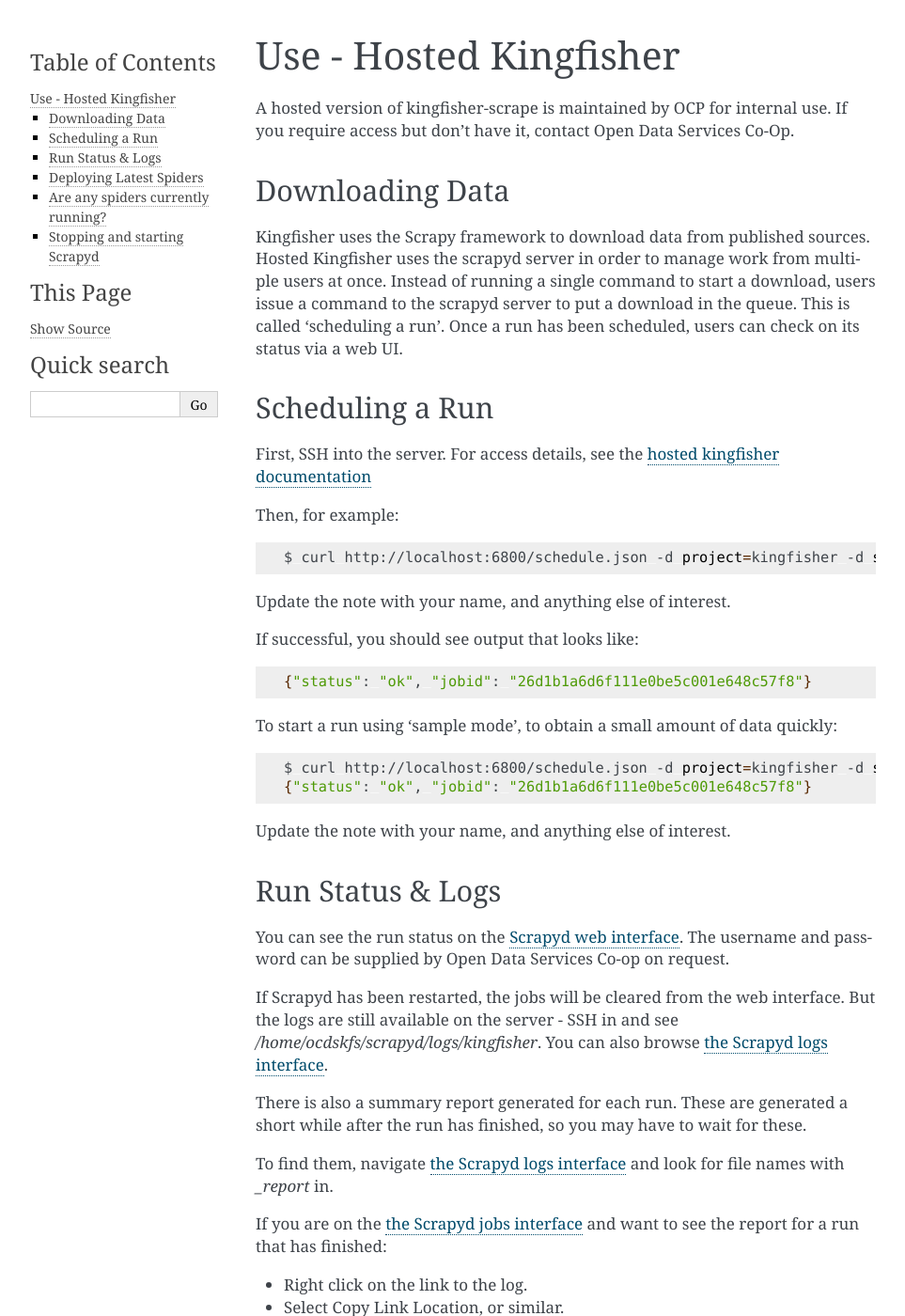
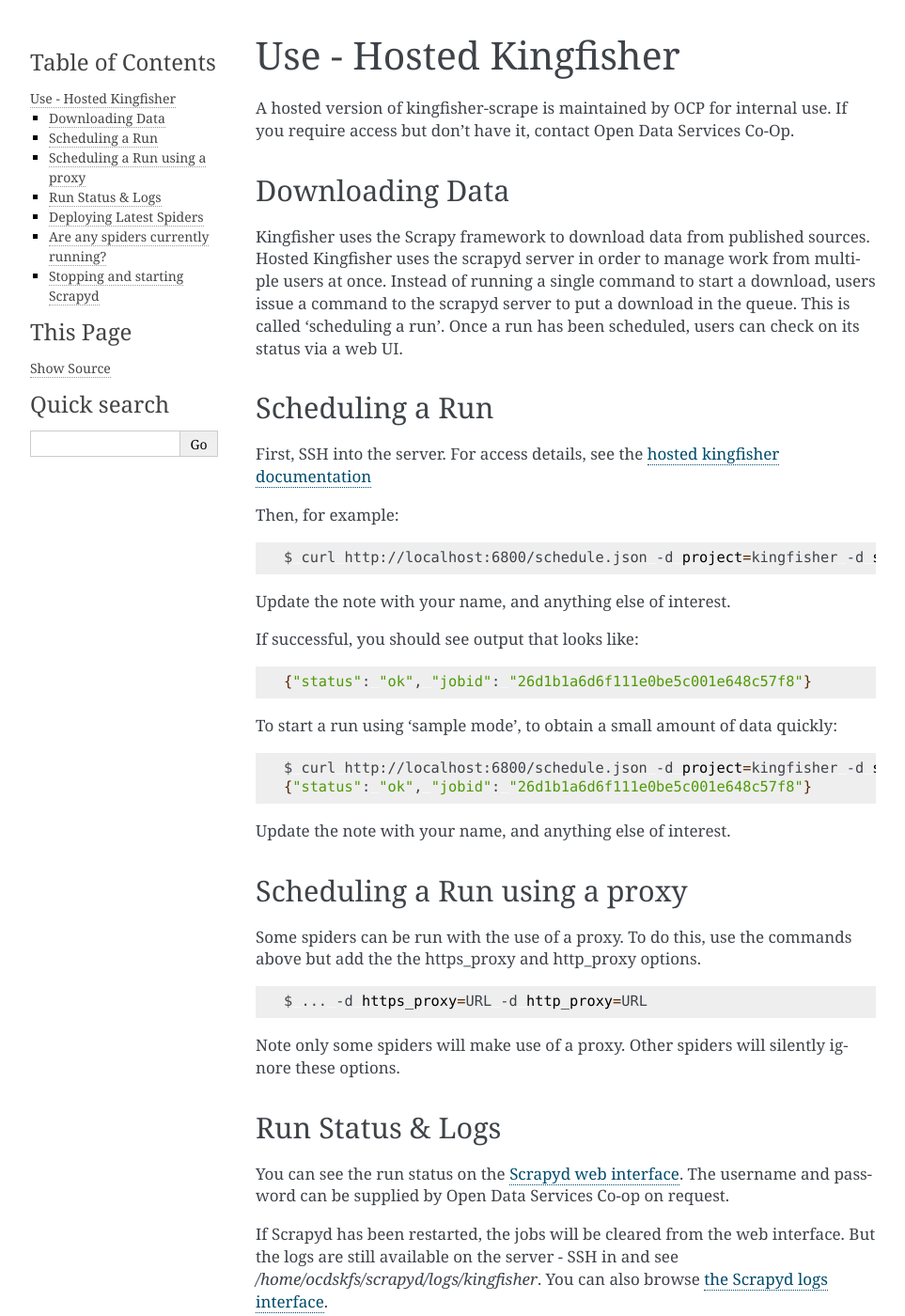
Before and after one commit to open-contracting/kingfisher-collect, a Sphinx documentation site: the page built from docs/use-hosted.rst, in a window 1280 px wide and 1400 px high. Shown: the whole window at 94% size, without its empty margins (148-1111 px from the left). Built offline with Sphinx 7.4.7, drawn with Linux system fonts in a browser that asks for light colours.

Commit message:
Docs - add section on how to use Proxy

```diff
--- a/docs/use-hosted.rst
+++ b/docs/use-hosted.rst
@@ -36,6 +36,18 @@
     {"status": "ok", "jobid": "26d1b1a6d6f111e0be5c001e648c57f8"}
 
 Update the note with your name, and anything else of interest.
+
+Scheduling a Run using a proxy
+------------------------------
+
+Some spiders can be run with the use of a proxy. To do this, use the commands above but add the the https_proxy and http_proxy options.
+
+.. code-block:: bash
+
+    $ ... -d https_proxy=URL -d http_proxy=URL
+
+Note only some spiders will make use of a proxy. Other spiders will silently ignore these options.
+
 
 Run Status & Logs
 -----------------
```
